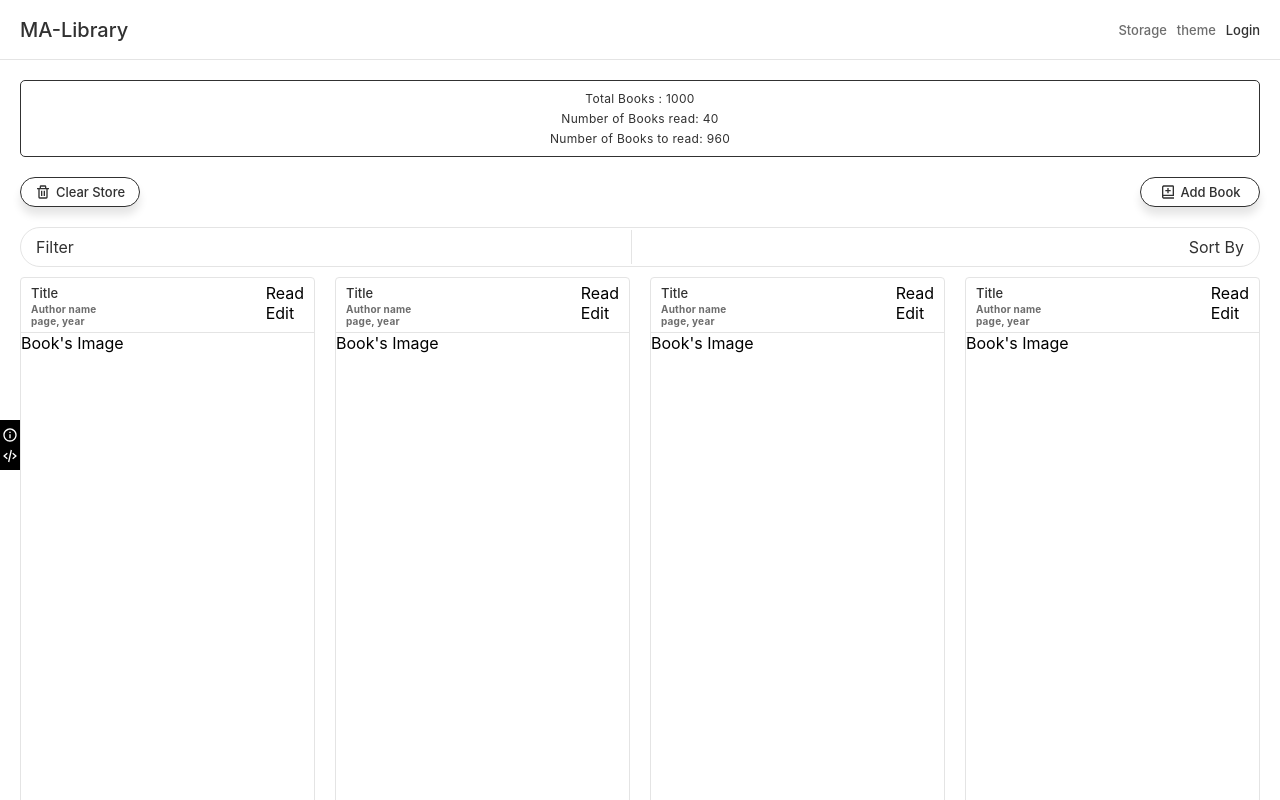
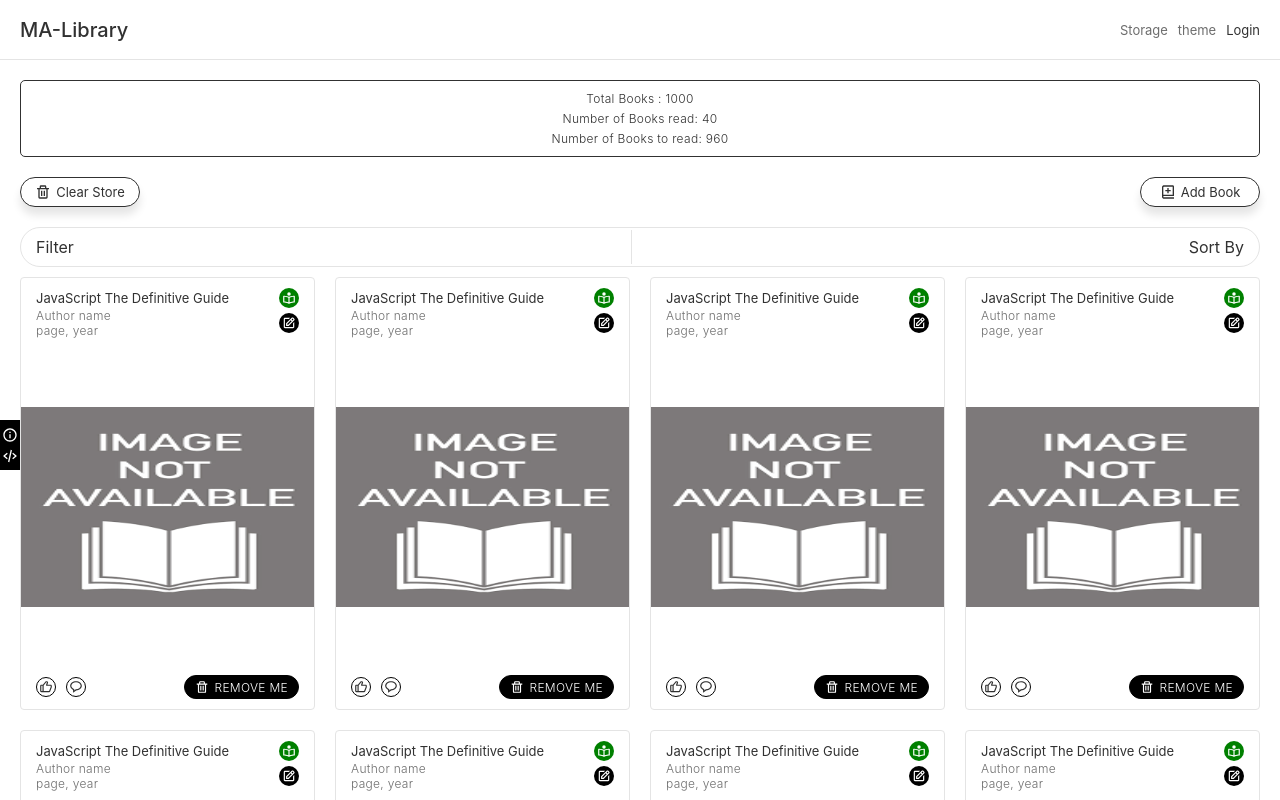
Before and after one commit to maaahad/ma-library, a Next.js app: page / in a window 1280 px wide. Shown: the top 800 px of the page. Built offline with nearby package versions, Linux system fonts and the light colour scheme.

Commit message:
BookCard added ... TODO: Work with the data now

```diff
--- a/components/bookCard.js
+++ b/components/bookCard.js
@@ -1,6 +1,15 @@
 // react
 
 // next
+import Image from "next/image";
+// react icons
+import {
+  BiEdit,
+  BiBookReader,
+  BiLike,
+  BiMessageRounded,
+  BiTrash,
+} from "react-icons/bi";
 
 // sass styles
 import Styles from "../styles/bookCard.module.sass";
@@ -9,13 +18,39 @@ function CardHeader() {
   return (
     <div className={Styles.cardHeader}>
       <div className={Styles.cardMeta}>
-        <h4>Title</h4>
+        <h4>JavaScript The Definitive Guide </h4>
         <h6>Author name</h6>
         <h6>page, year</h6>
       </div>
-      <div>
-        <div>Read</div>
-        <div>Edit</div>
+      <div className={Styles.cardEdit}>
+        {/* the following mught be handled with checkbox,  */}
+        {/* So that we can target checked state to style in CSS */}
+        <div className={Styles.status}>
+          {/* read book : green color, unread-book: red color */}
+          <BiBookReader />
+        </div>
+        <div className={Styles.edit}>
+          <BiEdit />
+        </div>
+      </div>
+    </div>
+  );
+}
+
+function CardActions() {
+  return (
+    <div className={Styles.cardActions}>
+      <div className={Styles.likeComment}>
+        <div>
+          <BiLike />
+        </div>
+        <div>
+          <BiMessageRounded />
+        </div>
+      </div>
+      <div className={Styles.removeMe}>
+        <BiTrash />
+        <span>Remove Me</span>
       </div>
     </div>
   );
@@ -25,11 +60,10 @@ export default function BookCard() {
   return (
     <div className={Styles.bookContainer}>
       <CardHeader />
-      <div className={Styles.cardMedia}>Book's Image</div>
-      <div className={Styles.cardActions}>
-        <div>Like and comments</div>
-        <div>Delete</div>
+      <div className={Styles.cardMedia}>
+        <Image src="/nocoverb.png" layout="fill" objectFit="fill" />
       </div>
+      <CardActions />
     </div>
   );
 }
--- a/styles/_lightTheme.sass
+++ b/styles/_lightTheme.sass
@@ -32,19 +32,21 @@ $zindex_source: 102
 @mixin subtitleText($textColor: $primary_color)
     font-size: .81rem
     line-height: 1.25rem
-    font-weight: 500
+    font-weight: 400
     color: $textColor
 
 @mixin normalText($textColor: $primary_color)
     font-size: 12px
     line-height: 15px
     letter-spacing: .3px
+    font-weight: 300
     color: $textColor
 
 @mixin subNormalText($textColor: $primary_color)
     font-size: 10px
     line-height: 12px
     letter-spacing: .2px
+    font-weight: 350
     color: $textColor
 
 // mixins for flex
--- a/styles/bookCard.module.sass
+++ b/styles/bookCard.module.sass
@@ -9,17 +9,12 @@
     justify-content: space-between
 
     .cardMedia
+        position: relative
         flex: 1
-
-    .cardActions
-        padding: 5px 10px
-        // border will be removed once image is added
-        border-block-start: 1px solid lightTheme.$border_color_primary
+        max-height: 200px
 
 .cardHeader
-    padding: 5px 10px
-    // border will be removed once image is added
-    border-block-end: 1px solid lightTheme.$border_color_primary
+    padding: 10px 15px
     display: flex
     flex-flow: row nowrap
     align-items: flex-start
@@ -32,4 +27,101 @@
         & > h4
             @include lightTheme.subtitleText($textColor: lightTheme.$primary_color)
         & > h6
-            @include lightTheme.subNormalText($textColor: lightTheme.$secondary_color)
+            @include lightTheme.normalText($textColor: lightTheme.$secondary_color)
+
+    .cardEdit
+        height: 100%
+        display: flex
+        flex-flow: column wrap
+        align-items: flex-end
+        justify-content: flex-start
+
+        & > * + *
+            margin-block-start: 5px
+
+        & > *
+            @include lightTheme.flexCenter
+            width: 20px
+            height: 20px
+            border-radius: 50%
+            cursor: pointer
+
+        & svg
+            width: 14px
+            height: 14px
+            color: white
+
+        .status
+            background-color: green
+
+        .edit
+            background-color: lightTheme.$bg_color_secondary
+
+.cardActions
+    padding: 10px 15px
+    display: flex
+    flex-flow: row nowrap
+    align-items: center
+    justify-content: space-between
+
+    .likeComment
+        display: flex
+        flex-flow: row nowrap
+        align-items: center
+        justify-content: flex-start
+
+        & > *
+            @include lightTheme.flexCenter
+            height: 20px
+            width: 20px
+            border-radius: 50%
+            border: 1px solid lightTheme.$bg_color_secondary
+            background-color: lightTheme.$bg_color_primary
+            cursor: pointer
+
+            &:hover
+                background-color: lightTheme.$bg_color_secondary
+
+                & > svg
+                    color: white
+
+        & > * + *
+            margin-inline-start: 10px
+
+        & svg
+            height: 14px
+            width: 14px
+            color: lightTheme.$primary_color
+
+    .removeMe
+        display: flex
+        flex-flow: row nowrap
+        align-items: center
+        justify-content: flex-end
+        height: 24px
+        width: auto
+        padding: 0 10px
+        border-radius: 12px
+        background-color: lightTheme.$bg_color_secondary
+        border: 1px solid lightTheme.$bg_color_secondary
+        cursor: pointer
+
+        & > * + *
+            margin-inline-start: 5px
+
+        & > *
+            color: white
+
+        & > svg
+            width: 14px
+            height: 14px
+
+        & > span
+            display: inline-block
+            text-transform: uppercase
+            @include lightTheme.normalText($textColor: white)
+
+        &:hover
+            background-color: lightTheme.$bg_color_primary
+            & > *
+                color: lightTheme.$primary_color
--- a/styles/books.module.sass
+++ b/styles/books.module.sass
@@ -12,6 +12,8 @@
     .books
         display: grid
         grid-template-columns: repeat(auto-fill, minmax(250px, 1fr))
-        grid-auto-rows: minmax(200px, auto)
+        // grid-auto-rows generating some unnecessary space at the bottom of main
+        // need to understand why
+        // grid-auto-rows: minmax(250px, 320px)
         grid-gap: 20px
         gap: 20px
```
Also changed, not shown: public/nocover.jpg (added), public/nocoverb.png (added).
